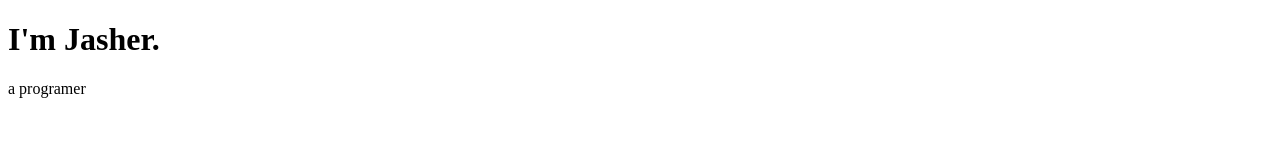
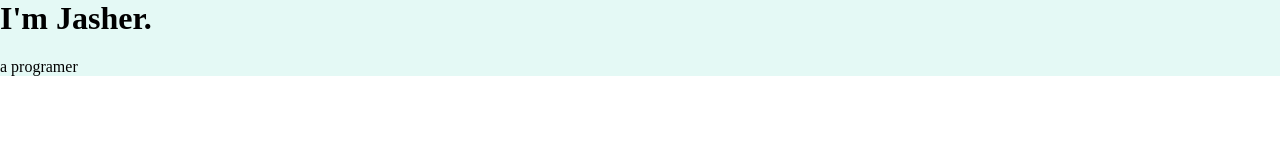
Before and after one commit to Jasheracibron/CSS-My-Site, a plain HTML site: page index.html in a window 1280 px wide. Drawn offline with Linux system fonts and the light colour scheme.

Commit message:
arrange activity 20-22

```diff
--- /dev/null
+++ b/css/styles.css
@@ -0,0 +1,11 @@
+body {
+  margin: 0;
+}
+
+h1 {
+  margin-top: 0;
+}
+
+div {
+  background-color: #e4f9f5;
+}
--- a/index.html
+++ b/index.html
@@ -1,16 +1,15 @@
 <!DOCTYPE html>
 <html>
   <head>
-    <meta charset="UTF-8">
+    <meta charset="UTF-8" />
     <title>Jasher Acibron</title>
-    <link rel="stylesheet" href="css/styles.css">
-    <link rel="icon" href="favicon.ico">
+    <link rel="stylesheet" href="css/styles.css" />
+    <link rel="icon" href="favicon.ico" />
   </head>
   <body>
     <div class="">
       <h1>I'm Jasher.</h1>
       <p>a programer</p>
     </div>
-
   </body>
 </html>
```
Lines whose indentation alone changed are shown as unchanged.
